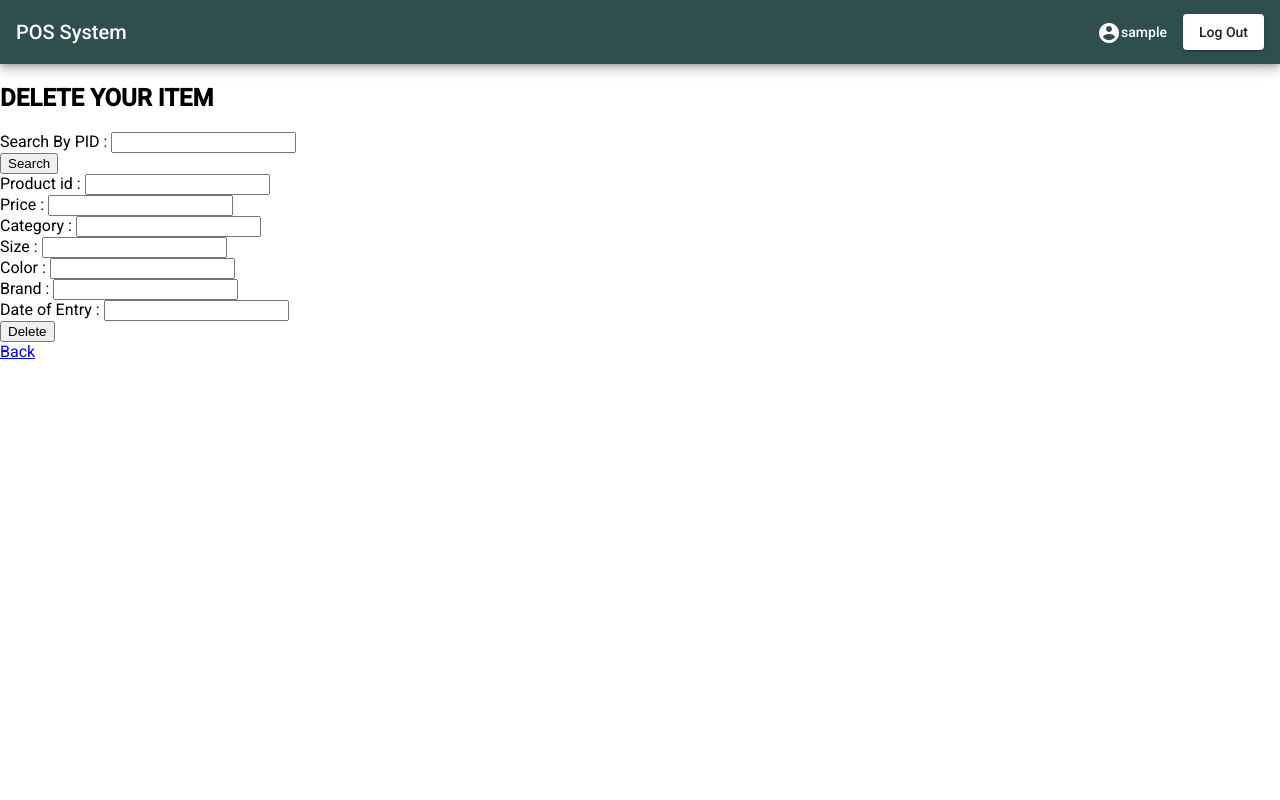
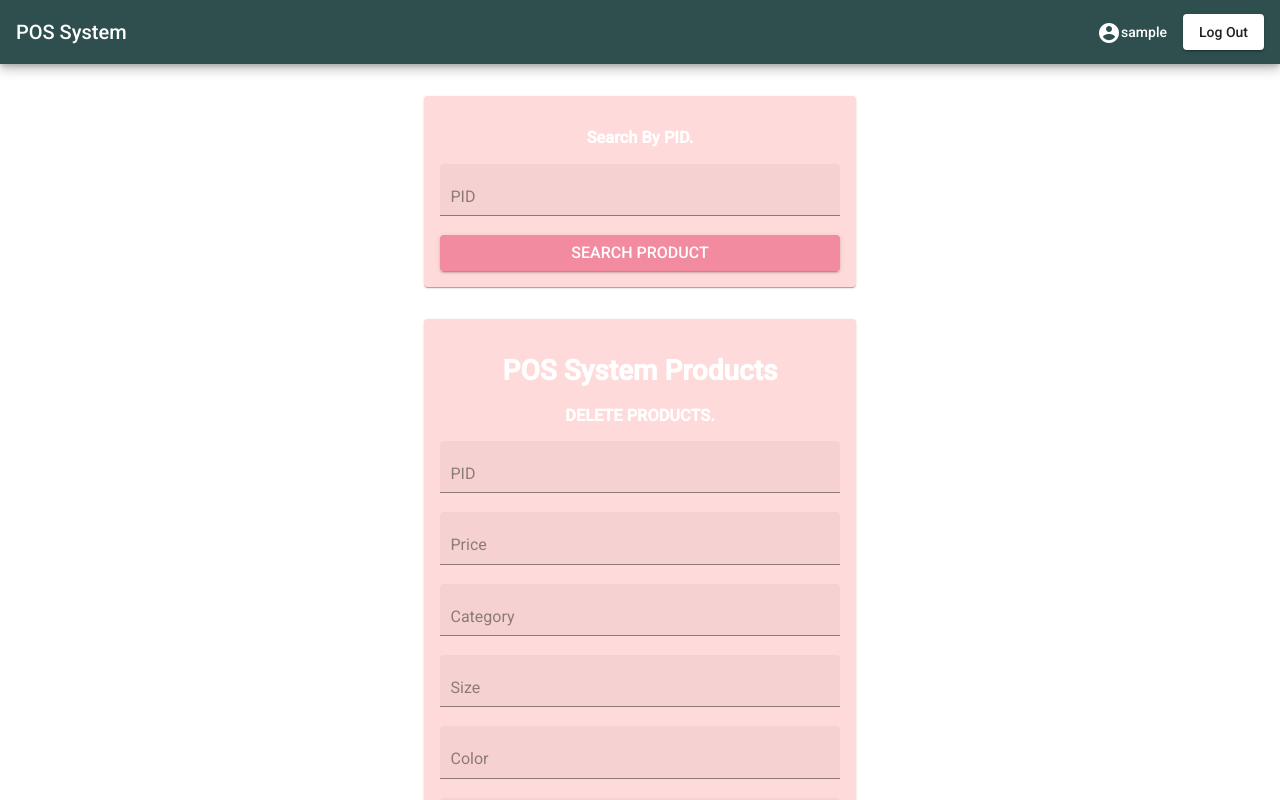
Before and after one commit to Ashrafulgafurtantan/pos-system-frontend, an Angular app: page /delete-stock in a window 1280 px wide. Shown: the top 800 px of the page. Built offline with nearby package versions, Linux system fonts and the light colour scheme; sample sign-in values are in the browser's storage.

Commit message:
Design delete product complet

```diff
--- a/src/app/stock-delete/stock-delete.component.css
+++ b/src/app/stock-delete/stock-delete.component.css
@@ -0,0 +1,20 @@
+mat-card {
+  background-color: #FFDADA;
+  max-width: 400px;
+  margin: 2em auto;
+  text-align: center;
+  color: white;
+  font-size: medium;
+}
+
+mat-form-field {
+  display: block;
+}
+input{
+  color: black;
+  font-size: medium;
+}
+button{
+  color: white;
+  font-size: medium;
+}
--- a/src/app/stock-delete/stock-delete.component.html
+++ b/src/app/stock-delete/stock-delete.component.html
@@ -1,25 +1,105 @@
-<h2>DELETE YOUR ITEM</h2>
+<!--<h2>DELETE YOUR ITEM</h2>-->
 
-<div>
-    <form>
-        Search By PID : <input type="text" [(ngModel)] = "pid" name = "pid" required><br>
-        <button (click) = "searchItem ()">Search</button>
-    </form>
+<!--<div>-->
+<!--    <form>-->
+<!--        Search By PID : <input type="text" [(ngModel)] = "pid" name = "pid" required><br>-->
+<!--        <button (click) = "searchItem ()">Search</button>-->
+<!--    </form>-->
+<!--    -->
+<!--    <form>-->
+<!--        Product id : <input type="text" [(ngModel)] = "product.pid" value = "product.pid" name="pid" readonly/> <br>-->
+<!--        Price : <input type="number" [(ngModel)] = "product.price" value = "product.price" name="price" readonly/> <br>-->
+<!--        Category : <input type="text" [(ngModel)] = "product.category" value = "product.category" name="category" readonly/> <br>-->
+<!--        Size : <input type="number" [(ngModel)] = "product.size" value = "product.size" name="size" readonly/> <br>-->
+<!--        Color : <input type="text" [(ngModel)] = "product.color" value = "product.color" name="color" readonly/> <br>-->
+<!--        Brand : <input type="text" [(ngModel)] = "product.brand" value = "product.brand" name="brand" readonly/> <br>-->
+<!--        Date of Entry : <input type="text" [(ngModel)] = "product.date_of_entry" value = "product.date_of_entry" name="date" readonly/> <br>-->
+<!--        <button (click) = "deleteItem ()">Delete</button>-->
+<!--    </form>-->
+<!--</div>-->
 
-    <form>
-        Product id : <input type="text" [(ngModel)] = "product.pid" value = "product.pid" name="pid" readonly/> <br>
-        Price : <input type="number" [(ngModel)] = "product.price" value = "product.price" name="price" readonly/> <br>
-        Category : <input type="text" [(ngModel)] = "product.category" value = "product.category" name="category" readonly/> <br>
-        Size : <input type="number" [(ngModel)] = "product.size" value = "product.size" name="size" readonly/> <br>
-        Color : <input type="text" [(ngModel)] = "product.color" value = "product.color" name="color" readonly/> <br>
-        Brand : <input type="text" [(ngModel)] = "product.brand" value = "product.brand" name="brand" readonly/> <br>
-        Date of Entry : <input type="text" [(ngModel)] = "product.date_of_entry" value = "product.date_of_entry" name="date" readonly/> <br>
-        <button (click) = "deleteItem ()">Delete</button>
-    </form>
+<!--<div class="link">-->
+<!--    <a routerLink="/manage-stock" routerLinkActive="active">Back</a>-->
+<!--</div>-->
+
+<!--<router-outlet></router-outlet>-->
+
+
+<div class="center-screen">
+  <mat-card>
+    <mat-card-content>
+      <form [formGroup]="searchForm" (ngSubmit)="searchItem()">
+        <h3>Search By PID.</h3>
+        <mat-form-field appearance="fill">
+          <input matInput type="text" placeholder="PID" formControlName="pid" required>
+          <mat-error>
+            Please provide a valid pid
+          </mat-error>
+        </mat-form-field>
+        <button mat-raised-button  style="width:100%;background-color: #F38BA0;" type="submit">SEARCH PRODUCT</button>
+      </form>
+    </mat-card-content>
+  </mat-card>
+  <mat-card>
+    <mat-card-content>
+      <form [formGroup]="productForm" (ngSubmit)="deleteItem()">
+        <h1>POS System Products</h1>
+        <h3>DELETE PRODUCTS.</h3>
+        <mat-form-field appearance="fill">
+          <input matInput type="text" placeholder="PID" formControlName="pid" required>
+          <mat-error>
+            Please provide a valid pid
+          </mat-error>
+        </mat-form-field>
+
+
+        <mat-form-field appearance="fill">
+          <input matInput type="number" placeholder="Price" formControlName="price" required>
+          <mat-error>
+            Please provide a valid price
+          </mat-error>
+        </mat-form-field>
+
+
+        <mat-form-field appearance="fill">
+          <input matInput type="text" placeholder="Category" formControlName="category" required>
+          <mat-error>
+            Please provide a valid category
+          </mat-error>
+        </mat-form-field>
+
+        <mat-form-field appearance="fill">
+          <input matInput type="number" placeholder="Size" formControlName="size" required>
+          <mat-error>
+            Please provide a valid size
+          </mat-error>
+        </mat-form-field>
+
+        <mat-form-field appearance="fill">
+          <input matInput type="text" placeholder="Color" formControlName="color" required>
+          <mat-error>
+            Please provide a valid color
+          </mat-error>
+        </mat-form-field>
+
+
+        <mat-form-field appearance="fill">
+          <input matInput type="text" placeholder="Brand" formControlName="brand" required>
+          <mat-error>
+            Please provide a valid brand
+          </mat-error>
+        </mat-form-field>
+
+        <mat-form-field appearance="fill">
+          <input matInput type="text" placeholder="Date Of Entry" formControlName="date_of_entry" required>
+          <mat-error>
+            Please provide a valid Entry Date
+          </mat-error>
+        </mat-form-field>
+
+        <button mat-raised-button  style="width:100%;background-color: #F38BA0;" type="submit">DELETE PRODUCT</button>
+      </form>
+    </mat-card-content>
+
+  </mat-card>
 </div>
-
-<div class="link">
-    <a routerLink="/manage-stock" routerLinkActive="active">Back</a>
-</div>
-
-<router-outlet></router-outlet>
--- a/src/app/stock-delete/stock-delete.component.ts
+++ b/src/app/stock-delete/stock-delete.component.ts
@@ -1,6 +1,9 @@
 import { Component, OnInit } from '@angular/core';
 import { Product } from '../models/product';
 import { StockDeleteService } from '../stock-delete.service';
+import {FormControl, FormGroup, Validators} from '@angular/forms';
+import {StockUpdateService} from '../stock-update.service';
+import {MatSnackBar} from '@angular/material/snack-bar';
 
 @Component({
   selector: 'app-stock-delete',
@@ -11,22 +14,67 @@ export class StockDeleteComponent implements OnInit {
 
   pid : string;
   product : Product = new Product();
-  constructor(private stockDeleteService : StockDeleteService) { }
+  productForm: FormGroup;
+  searchForm: FormGroup;
+  constructor(private stockDeleteService : StockDeleteService,private _snackBar: MatSnackBar) {
+    this.initializeForm();
+  }
 
   ngOnInit(): void {
   }
 
+
+  initializeForm() {
+    this.productForm = new FormGroup({
+      pid:new FormControl("", Validators.required),
+      price:new FormControl("", Validators.required),
+      category:new FormControl("", Validators.required),
+      size:new FormControl("", Validators.required),
+      color:new FormControl("", Validators.required),
+      brand:new FormControl("", Validators.required),
+      date_of_entry:new FormControl("", Validators.required),
+    });
+
+    this.searchForm = new FormGroup({
+      pid:new FormControl('', Validators.required),
+    });
+  }
+
+  setFormData() {
+    this.productForm = new FormGroup({
+      pid:new FormControl(this.product.pid, Validators.required),
+      price:new FormControl(this.product.price, Validators.required),
+      category:new FormControl(this.product.category, Validators.required),
+      size:new FormControl(this.product.size, Validators.required),
+      color:new FormControl(this.product.color, Validators.required),
+      brand:new FormControl(this.product.brand, Validators.required),
+      date_of_entry:new FormControl(this.product.date_of_entry, Validators.required),
+    });
+  }
+
+  openSnackBar(message: string, action: string) {
+
+    this._snackBar.open(message, action,{
+      duration: 2000
+    });
+  }
+
+
+
   deleteItem () : void {
+    this.product = this.productForm.value;
     this.stockDeleteService.deleteItem(this.product).subscribe(
       response => {
         if(response)
-          alert("Product deleted successfully");
+          this.openSnackBar("Product deleted successfully",'close');
 
         this.product = new Product();
       }
     )
   }
   searchItem () : void {
+    let temp = this.searchForm.value;
+    this.pid = temp.pid;
     this.stockDeleteService.searchItem(this.pid).subscribe(
       response => {
         if(response == null)
@@ -35,6 +83,7 @@ export class StockDeleteComponent implements OnInit {
           return ;
         }
         this.product= response;
+        this.setFormData();
       }
     )
   }
```
